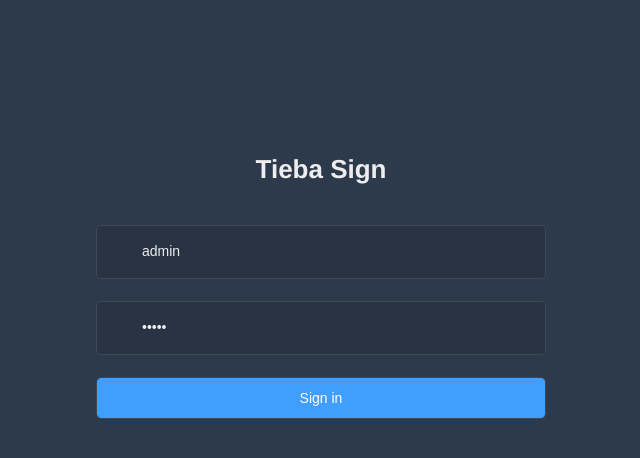
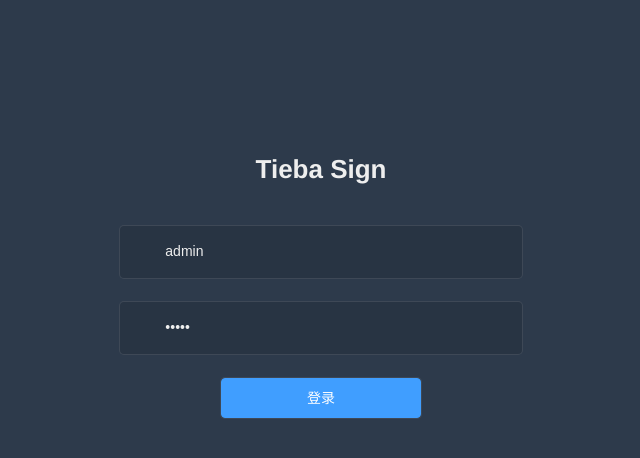
Before and after one commit to hebingchang/Yet-Another-Tieba-Sign-Frontend, a Vue app: page /#/login in a window 1280 px wide. Shown: the top 458 px of the page, without its empty margins (319-959 px from the left). Built offline with nearby package versions, Linux system fonts and the light colour scheme.

Commit message:
Fix login gri

```diff
--- a/src/views/login/index.vue
+++ b/src/views/login/index.vue
@@ -2,25 +2,44 @@
   <div class="login-container">
     <el-form class="login-form" autoComplete="on" :model="loginForm" :rules="loginRules" ref="loginForm" label-position="left">
       <h3 class="title">Tieba Sign</h3>
+      <el-row>
+        <el-col :xs="0" :sm="3" :md="4" :lg="8" :xl="8">&nbsp;</el-col>
+        <el-col :xs="24" :sm="18" :md="16" :lg="8" :xl="8">
           <el-form-item prop="username">
             <span class="svg-container svg-container_login">
               <svg-icon icon-class="user" />
             </span>
-        <el-input name="username" type="text" v-model="loginForm.username" autoComplete="on" placeholder="username" />
+            <el-input name="username" type="text" v-model="loginForm.username" autoComplete="on" placeholder="用户名" />
           </el-form-item>
+        </el-col>
+
+      </el-row>
+
+      <el-row>
+        <el-col :xs="0" :sm="3" :md="4" :lg="8" :xl="8">&nbsp;</el-col>
+        <el-col :xs="24" :sm="18" :md="16" :lg="8" :xl="8">
           <el-form-item prop="password">
             <span class="svg-container">
               <svg-icon icon-class="password"></svg-icon>
             </span>
             <el-input name="password" :type="pwdType" @keyup.enter.native="handleLogin" v-model="loginForm.password" autoComplete="on"
-          placeholder="password"></el-input>
+                      placeholder="密码"></el-input>
             <span class="show-pwd" @click="showPwd"><svg-icon icon-class="eye" /></span>
           </el-form-item>
+        </el-col>
+      </el-row>
+
+      <el-row>
+        <el-col :xs="0" :sm="3" :md="4" :lg="10" :xl="10">&nbsp;</el-col>
+        <el-col :xs="24" :sm="18" :md="16" :lg="4" :xl="4">
           <el-form-item>
             <el-button type="primary" style="width:100%;" :loading="loading" @click.native.prevent="handleLogin">
-          Sign in
+              登录
             </el-button>
           </el-form-item>
+        </el-col>
+      </el-row>
+
     </el-form>
   </div>
 </template>
@@ -133,7 +152,7 @@ $light_gray:#eee;
     position: absolute;
     left: 0;
     right: 0;
-    width: 520px;
+    width: 100%;
     padding: 35px 35px 15px 35px;
     margin: 120px auto;
   }
```
Lines whose indentation alone changed are shown as unchanged.
